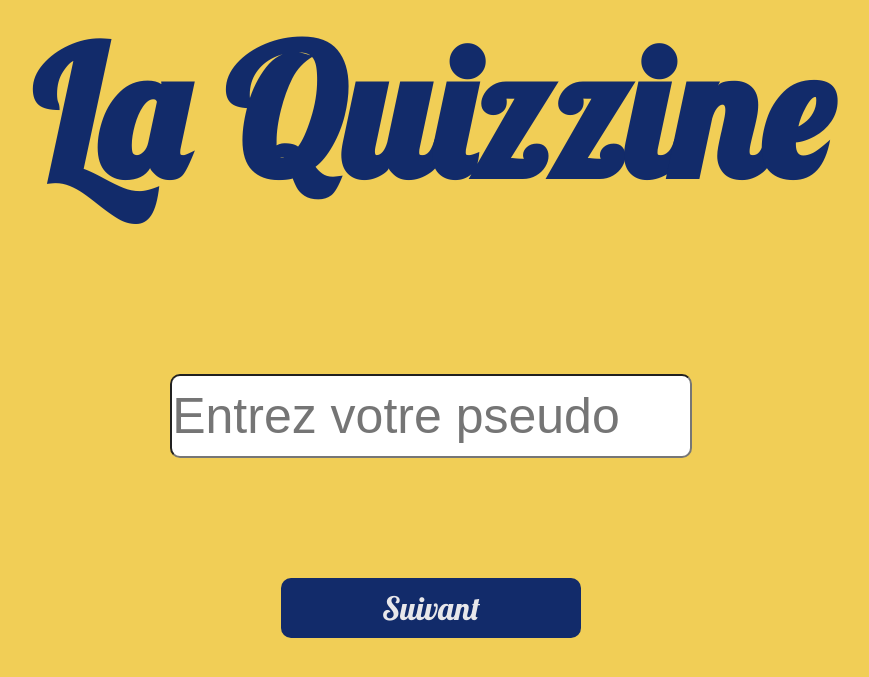
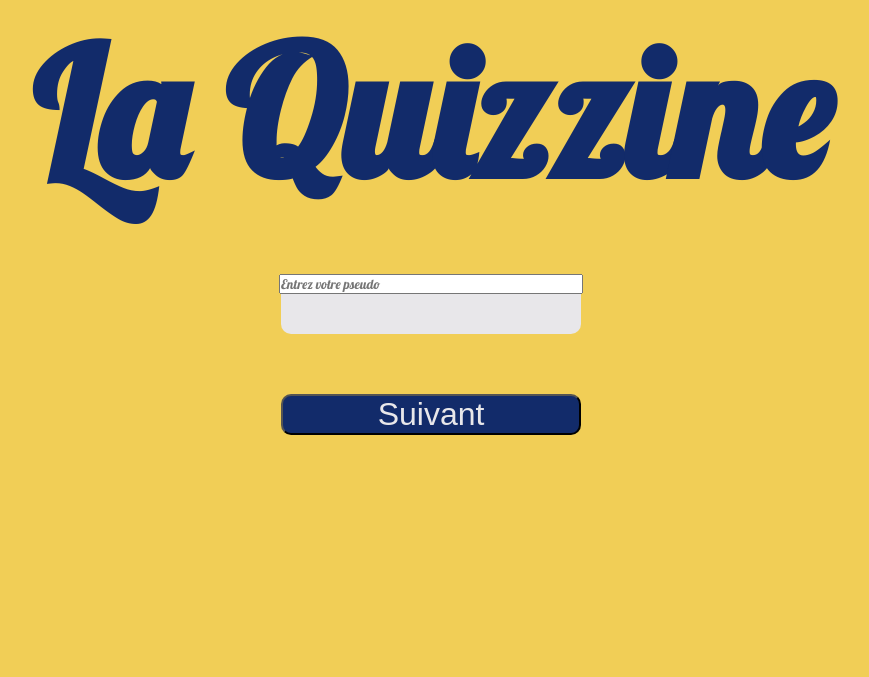
Before and after one commit to Simoncastagne42/La-quizzine, a PHP site: page / in a window 1280 px wide. Shown: the part 71-748 px from the top of the page, without its empty margins (209-1078 px from the left). Run offline with PHP 8.4, Linux system fonts and the light colour scheme; data that the repository does not hold is empty.

Commit message:
ajout pseudo 2

```diff
--- a/index.php
+++ b/index.php
@@ -30,13 +30,15 @@ try {
     <header>
         <h1 id="index-h1">La Quizzine</h1>
     </header>
-<main id="index-main">
-    <div id="index-div">
-        <input type="text" name="user" id="user" placeholder="Entrez votre pseudo">
-    </div>
-    <div id="#div-boutonIndex">
-        <a href="./theme.php" id="index-bouton">Suivant</a>
-    </div>
+<main>
+    <div id="bouttonPseudo">
+<form action="./process_pseudo.php" method="post" id="pseudo">
+        <label for="pseudo"></label>
+        <input type="text" name="pseudo" placeholder="Entrez votre pseudo" id= "pseudo2">
+        <input type="submit" value="Suivant" class="bouton_submit">
+
+</form>
+</div>
 </main>
 
 
--- a/process_pseudo.php
+++ b/process_pseudo.php
@@ -1,5 +1,5 @@
 <?php
-require_once './connect_db.php';
+require_once './utils/connect_db.php';
 
 if ($_SERVER['REQUEST_METHOD'] !== 'POST') {
     header('location: ./index.php');
@@ -69,12 +69,12 @@ session_start();
 
 if (pseudoExiste($pdo, $pseudo)) {
     $_SESSION['user'] = $pseudo;
-    header('location: ./test.php');
+    header('location: ./theme.php');
     exit;
 } else {
 
     creerPseudo($pdo, $pseudo);
     $_SESSION['user'] = $pseudo;
-    header('location: ./test.php');
+    header('location: ./theme.php');
     exit;
 }
--- a/style.css
+++ b/style.css
@@ -87,7 +87,7 @@ main{
     padding-top: 50px;
 }
 
-#index-bouton{
+.bouton_submit{
     color: #e8e7ea;
     background-color: #122b6a;
     width: 300px;
@@ -98,24 +98,36 @@ main{
     border-radius: 10px;
     text-decoration: none;
     font-size: xx-large;
+}
+
+.bouton_submit:hover{
+    background-color: #061c55;
+    cursor: pointer;
 
 }
 
-#div-boutonIndex{
 
+#pseudo {
+    color: #122b6a;
+    background-color:#e8e7ea;
+    width: 300px;
+    height: 60px;
     display: flex;
-
     justify-content: center;
     align-items: center;
-}
-
-#index-main{
+    border-radius: 10px;
+    text-decoration: none;
+    font-size: xx-large;
     display: flex;
     flex-direction: column;
-    align-items: center;
     gap: 100px;
 }
-
+#pseudo2 {
+   color:#122b6a;
+   font-family: "Lobster";
+   width: 100%;
+   height: 100%;
+}
 
 /* CSS page theme */
 
```
Also changed, not shown: theme.php (+6 -2 lines).
